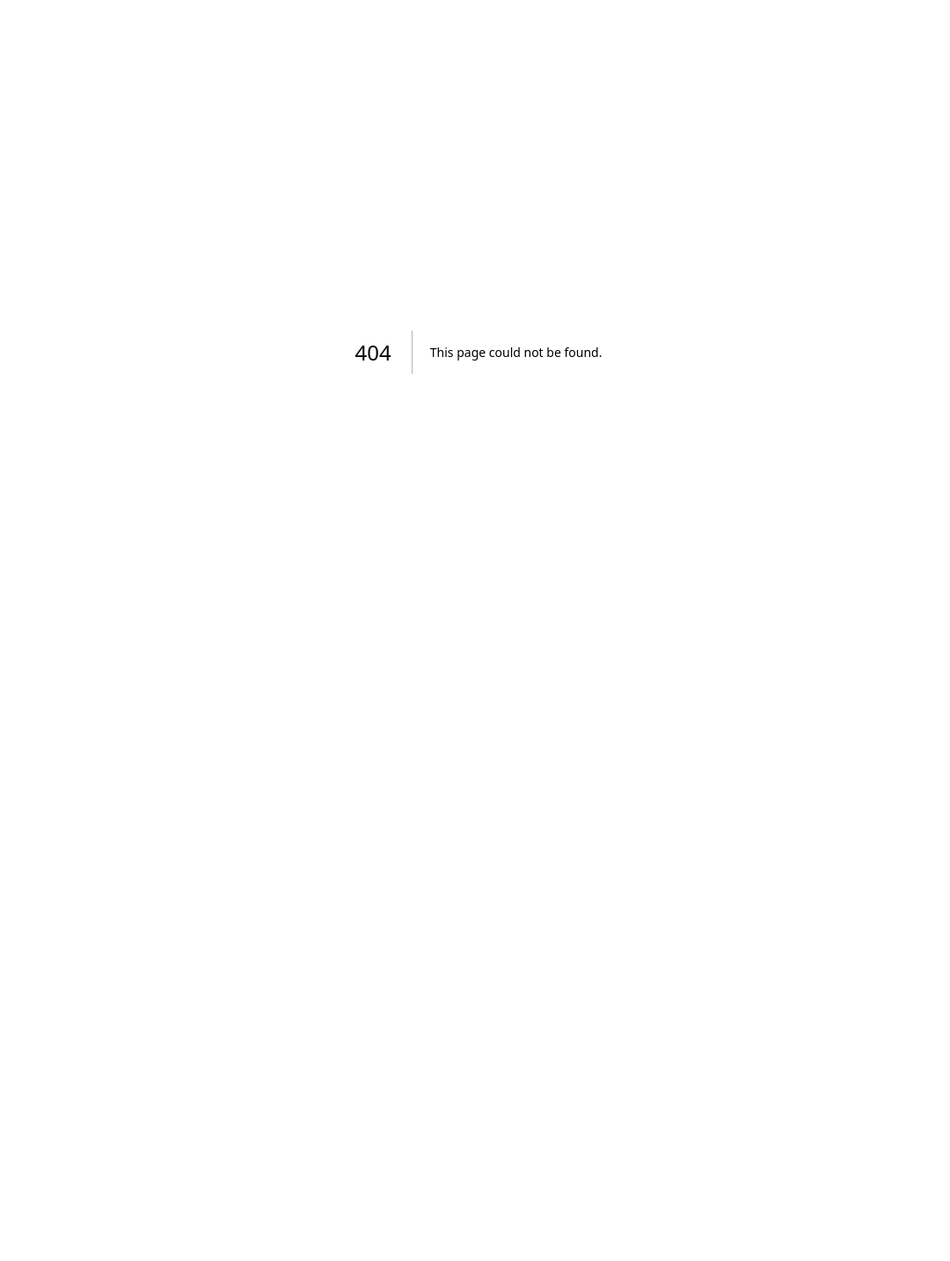
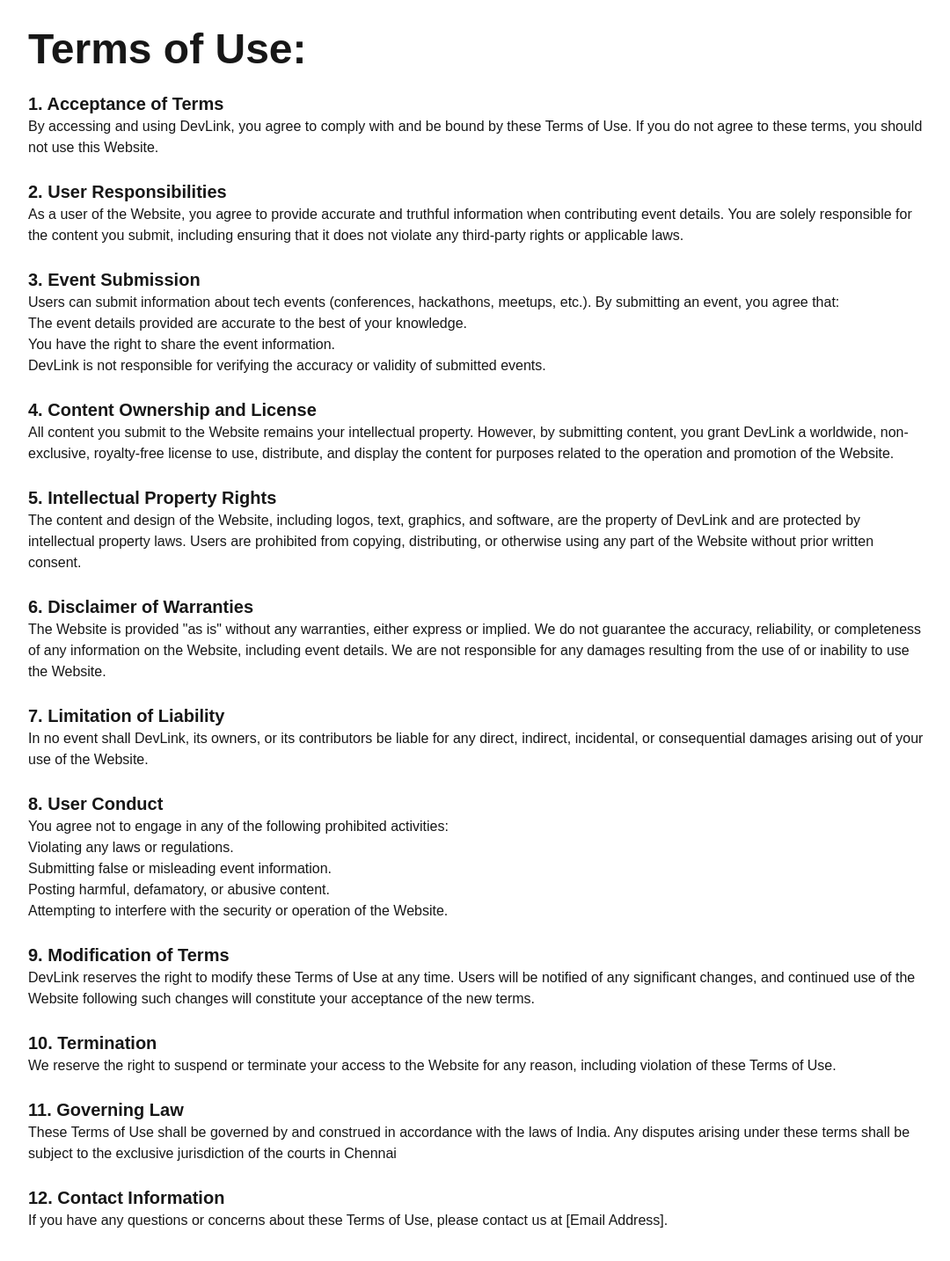
Before and after one commit to kanakshilledar/devlink, a Next.js app in the folder client/: page /termsofuse in a window 1280 px wide. Before the commit this address had no page. Shown: the top 1434 px of the page at 88% size, without its empty margins (96-1176 px from the left). Before the commit the page ends 800 px from the top, so only its background shows below. Built offline with nearby package versions, Linux system fonts and the light colour scheme; a web font is replaced by a local one.

Commit message:
feat: Add Terms Of Use

```diff
--- /dev/null
+++ b/client/app/termsofuse/page.tsx
@@ -0,0 +1,135 @@
+const page = () => {
+  return (
+    <div className="flex justify-center w-full">
+      <div className="w-4/5 my-8">
+        <div className="text-5xl font-bold">Terms of Use:</div>
+        <div className="my-6">
+          <div className="text-xl font-bold">1. Acceptance of Terms</div>
+          <p>
+            By accessing and using DevLink, you agree to comply with and be
+            bound by these Terms of Use. If you do not agree to these terms, you
+            should not use this Website.
+          </p>
+        </div>
+        <div className="my-6">
+          <div className="text-xl font-bold">2. User Responsibilities</div>
+          <p>
+            As a user of the Website, you agree to provide accurate and truthful
+            information when contributing event details. You are solely
+            responsible for the content you submit, including ensuring that it
+            does not violate any third-party rights or applicable laws.
+          </p>
+        </div>
+        <div className="my-6">
+          <div className="text-xl font-bold">3. Event Submission</div>
+          <p>
+            Users can submit information about tech events (conferences,
+            hackathons, meetups, etc.). By submitting an event, you agree that:
+          </p>
+          <ul>
+            <li>
+              The event details provided are accurate to the best of your
+              knowledge.
+            </li>
+            <li>You have the right to share the event information.</li>
+            <li>
+              DevLink is not responsible for verifying the accuracy or validity
+              of submitted events.
+            </li>
+          </ul>
+        </div>
+        <div className="my-6">
+          <div className="text-xl font-bold">
+            4. Content Ownership and License
+          </div>
+          <p>
+            All content you submit to the Website remains your intellectual
+            property. However, by submitting content, you grant DevLink a
+            worldwide, non-exclusive, royalty-free license to use, distribute,
+            and display the content for purposes related to the operation and
+            promotion of the Website.
+          </p>
+        </div>
+        <div className="my-6">
+          <div className="text-xl font-bold">
+            5. Intellectual Property Rights
+          </div>
+          <p>
+            The content and design of the Website, including logos, text,
+            graphics, and software, are the property of DevLink and are
+            protected by intellectual property laws. Users are prohibited from
+            copying, distributing, or otherwise using any part of the Website
+            without prior written consent.
+          </p>
+        </div>
+        <div className="my-6">
+          <div className="text-xl font-bold">6. Disclaimer of Warranties</div>
+          <p>
+            The Website is provided "as is" without any warranties, either
+            express or implied. We do not guarantee the accuracy, reliability,
+            or completeness of any information on the Website, including event
+            details. We are not responsible for any damages resulting from the
+            use of or inability to use the Website.
+          </p>
+        </div>
+        <div className="my-6">
+          <div className="text-xl font-bold">7. Limitation of Liability</div>
+          <p>
+            In no event shall DevLink, its owners, or its contributors be liable
+            for any direct, indirect, incidental, or consequential damages
+            arising out of your use of the Website.
+          </p>
+        </div>
+        <div className="my-6">
+          <div className="text-xl font-bold">8. User Conduct</div>
+          <p>
+            You agree not to engage in any of the following prohibited
+            activities:
+          </p>
+          <ul>
+            <li>Violating any laws or regulations.</li>
+            <li>Submitting false or misleading event information.</li>
+            <li>Posting harmful, defamatory, or abusive content.</li>
+            <li>
+              Attempting to interfere with the security or operation of the
+              Website.
+            </li>
+          </ul>
+        </div>
+        <div className="my-6">
+          <div className="text-xl font-bold">9. Modification of Terms</div>
+          <p>
+            DevLink reserves the right to modify these Terms of Use at any time.
+            Users will be notified of any significant changes, and continued use
+            of the Website following such changes will constitute your
+            acceptance of the new terms.
+          </p>
+        </div>
+        <div className="my-6">
+          <div className="text-xl font-bold">10. Termination</div>
+          <p>
+            We reserve the right to suspend or terminate your access to the
+            Website for any reason, including violation of these Terms of Use.
+          </p>
+        </div>
+        <div className="my-6">
+          <div className="text-xl font-bold">11. Governing Law</div>
+          <p>
+            These Terms of Use shall be governed by and construed in accordance
+            with the laws of India. Any disputes arising under these terms shall
+            be subject to the exclusive jurisdiction of the courts in Chennai
+          </p>
+        </div>
+        <div className="my-6">
+          <div className="text-xl font-bold">12. Contact Information</div>
+          <p>
+            If you have any questions or concerns about these Terms of Use,
+            please contact us at [Email Address].
+          </p>
+        </div>
+      </div>
+    </div>
+  );
+};
+
+export default page;
--- a/client/components/shared/Footer.tsx
+++ b/client/components/shared/Footer.tsx
@@ -24,7 +24,12 @@
           >
             About Us
           </div>
-          <div className="self-end hover:underline cursor-pointer text-xl">
+          <div
+            className="self-end hover:underline cursor-pointer text-xl"
+            onClick={() => {
+              router.push("/termsofuse");
+            }}
+          >
             Terms of Use
           </div>
         </div>
```
